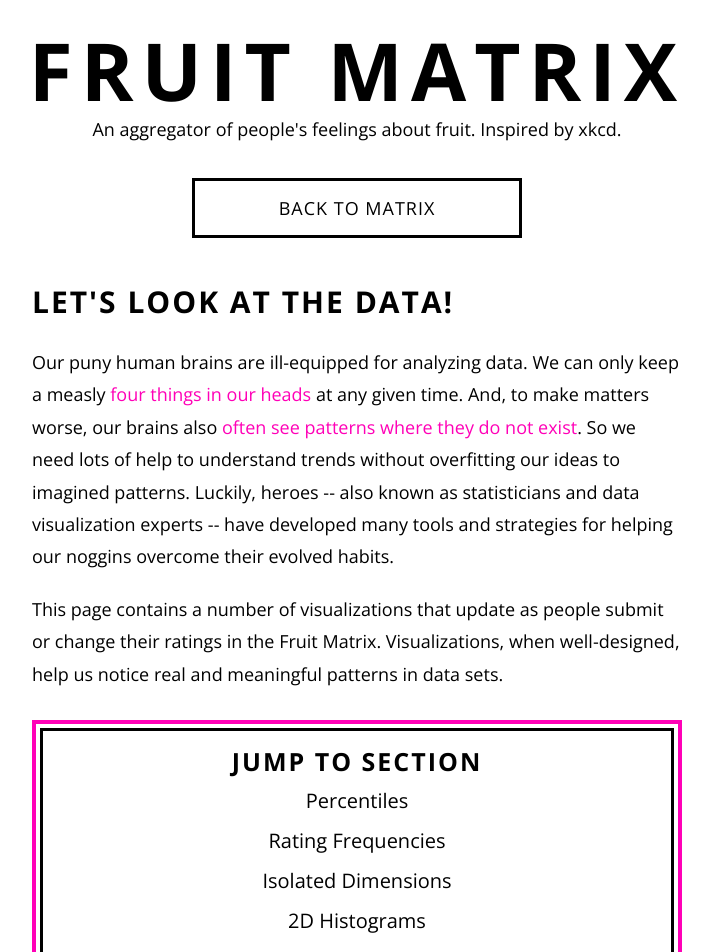
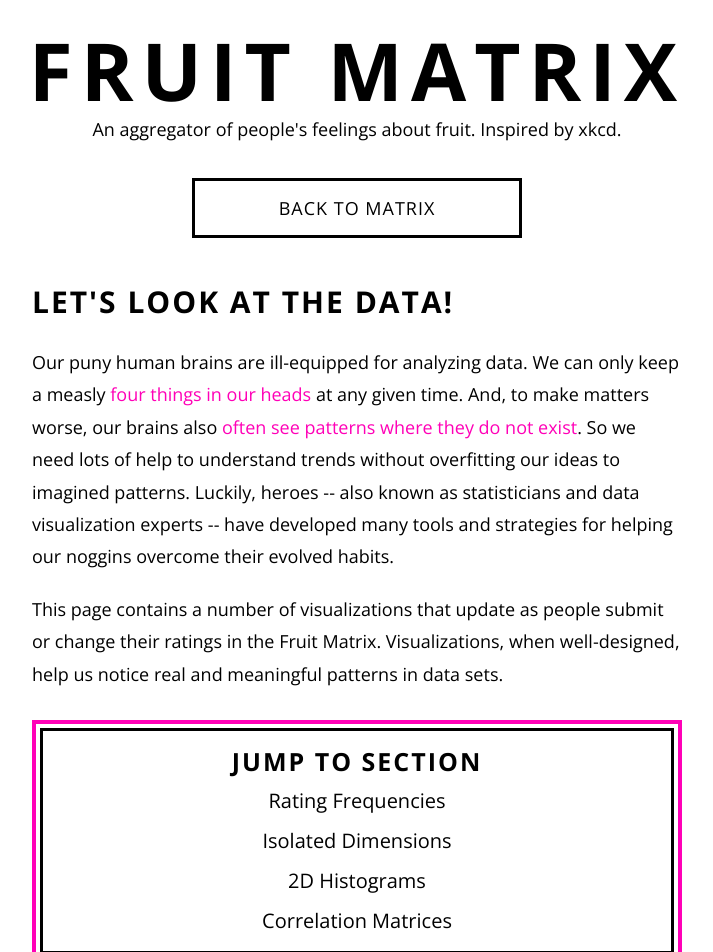
Before and after one commit to TylerAuer/fruit, a React (Create React App) app: page /#/data in a window 1280 px wide. Shown: the top 952 px of the page, without its empty margins (283-996 px from the left). Built offline with nearby package versions, Linux system fonts and the light colour scheme; no server answers.

Commit message:
hide percentiles jump link if no user ratings

```diff
--- a/src/components/Data/Data.js
+++ b/src/components/Data/Data.js
@@ -42,7 +42,7 @@ const Data = ({ ratings }) => {
       <Header />
       <main>
         <Intro />
-        <JumpNav />
+        <JumpNav ratings={ratings} />
         <UserPercentiles ratings={ratings} />
         <Frequencies
           countOfUsers={countOfUsers}
--- a/src/components/Data/JumpNav.js
+++ b/src/components/Data/JumpNav.js
@@ -2,17 +2,24 @@ import React from 'react';
 import { HashLink as Link } from 'react-router-hash-link';
 import './JumpNav.scss';
 
-const JumpNav = () => {
+const JumpNav = ({ ratings }) => {
+  const userHasRatedFruit =
+    Object.keys(ratings).filter((name) => {
+      return ratings[name];
+    }).length > 0;
+
   return (
     <nav className="nav">
       <div className="nav__wrapper">
         <div className="nav__title">Jump to Section</div>
         <ul className="nav__ul">
-          <li className="nav__li">
-            <Link className="nav__link" to="/data/#percentiles">
-              Percentiles
-            </Link>
-          </li>
+          {userHasRatedFruit && (
+            <li className="nav__li">
+              <Link className="nav__link" to="/data/#percentiles">
+                Percentiles
+              </Link>
+            </li>
+          )}
           <li className="nav__li">
             <Link className="nav__link" to="/data/#frequencies">
               Rating Frequencies
```
